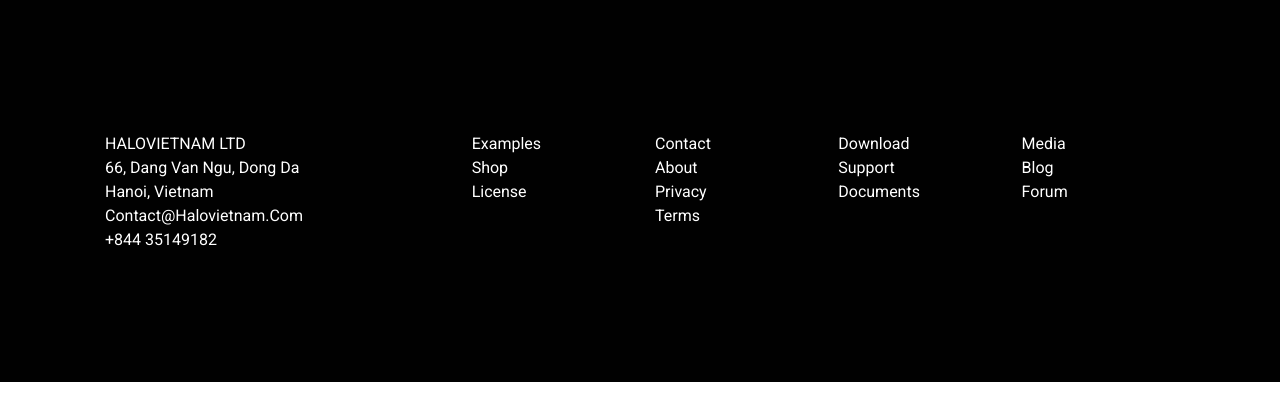
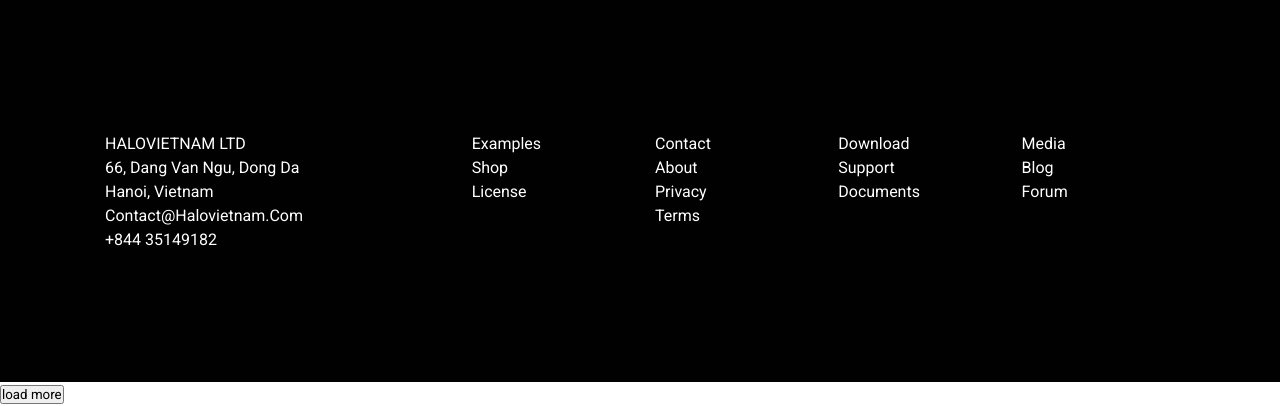
Before and after one commit to vaishalik1234/tinyone, a plain HTML site: page index.html in a window 1280 px wide. Shown: the part 2098-2504 px from the top of the page. Before the commit the page ends 2480 px from the top, so only its background shows below. Drawn offline with Linux system fonts and the light colour scheme.

Commit message:
tinyone
layout

```diff
--- a/index.html
+++ b/index.html
@@ -376,6 +376,9 @@
 
 			</div>
 		</section>
+					<div class="load">
+						<input type ="submit" value="load more">
+					</div>
 
 
 	</body>
```
Also changed, not shown: assets/css/style.css (line endings or trailing spaces), assets/images/Logo.jpg (deleted).
